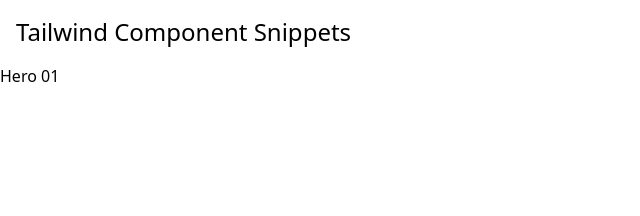
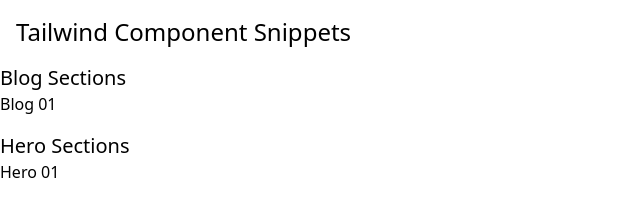
Before and after one commit to TheLegeres71/tailwindcss-component-snippets-for-astro, an Astro site: page / in a window 1280 px wide. Shown: the whole page, without its empty margins (0-640 px from the left). Built offline with nearby package versions, Linux system fonts and the light colour scheme; Astro itself is replaced by a stand-in of ours.

Commit message:
add Blog01

```diff
--- a/src/pages/index.astro
+++ b/src/pages/index.astro
@@ -4,6 +4,12 @@ import Layout from "../layouts/Layout.astro";
 
 <Layout title="Tailwind Component Snippets">
 
+	<h2 class="text-xl">Blog Sections</h2>
+	<ul>
+		<li class="list-disc mb-4"><a href="/blog-01">Blog 01</a></li>
+	</ul>
+
+	<h2 class="text-xl">Hero Sections</h2>
 	<ul>
 		<li class="list-disc mb-4"><a href="/hero-01">Hero 01</a></li>
 	</ul>
```
